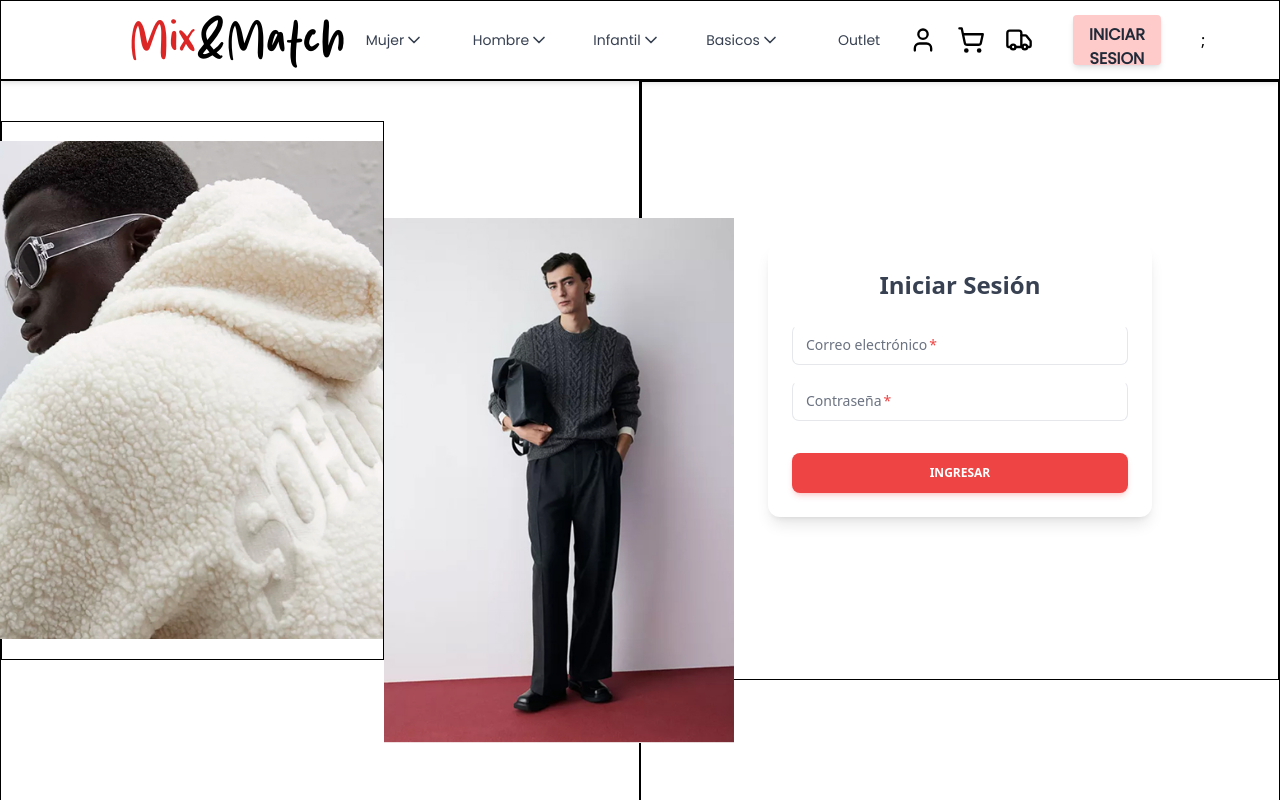
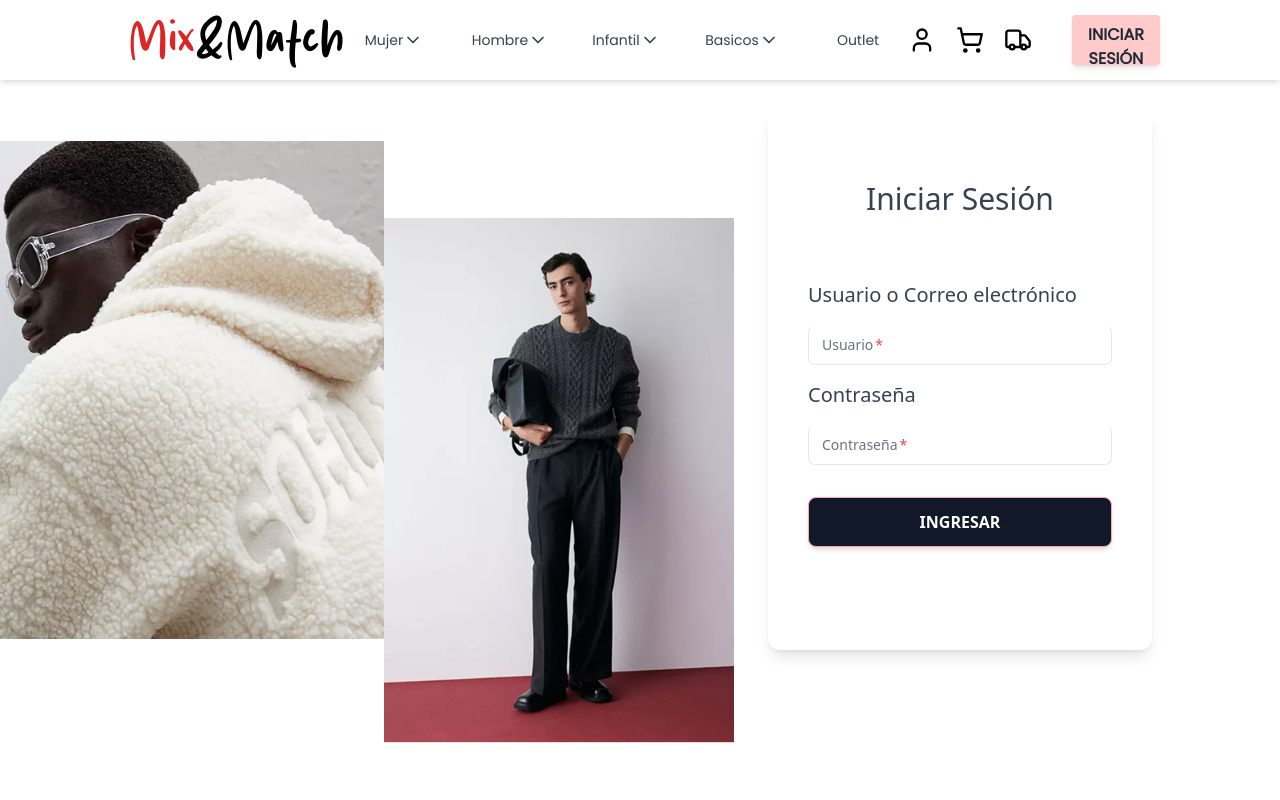
Before and after one commit to theakerler/Ecommerce, a React (Vite) app in the folder client/: page /login in a window 1280 px wide. Built offline with nearby package versions, Linux system fonts and the light colour scheme.

Commit message:
feat(auth): add login page with authentication API and Google OAuth integration

```diff
--- a/client/package.json
+++ b/client/package.json
@@ -11,10 +11,13 @@
   },
   "dependencies": {
     "@material-tailwind/react": "^3.0.0-beta.24",
+    "@react-oauth/google": "^0.12.2",
+    "axios": "^1.9.0",
     "lucide-react": "^0.510.0",
     "motion": "^12.11.0",
     "react": "^19.0.0",
-    "react-dom": "^19.0.0"
+    "react-dom": "^19.0.0",
+    "react-router-dom": "^7.6.0"
   },
   "devDependencies": {
     "@eslint/js": "^9.22.0",
--- a/client/src/App.jsx
+++ b/client/src/App.jsx
@@ -2,11 +2,19 @@
 import './index.css'; // o './tailwind.css'
 import './assets/fonts/fonts.css';
 import Login from './pages/login';
+import Index from './pages/index/index';
+import { BrowserRouter as Router, Routes, Route } from "react-router-dom";
+
 function App() {
 
   return (
     <>
-        <Login />
+      <Router>
+        <Routes>
+          <Route path="/" element={<Index />} />
+          <Route path="/login" element={<Login />} />
+        </Routes>
+      </Router>
     </>
   )
 }
--- /dev/null
+++ b/client/src/AuthProvider.jsx
@@ -0,0 +1,35 @@
+import { createContext, useContext, useState, useEffect } from "react";
+
+const AuthContext = createContext();
+
+export function AuthProvider({ children }) {
+  const [user, setUser] = useState(null);
+
+  useEffect(() => {
+    const accessToken = localStorage.getItem("accessToken");
+    if (accessToken) {
+      // Aquí puedes hacer la petición para obtener el usuario
+      // Por simplicidad, solo lo simulamos:
+      setUser({ name: "Usuario" });
+    } else {
+      setUser(null);
+    }
+  }, []);
+
+  const login = (userData) => setUser(userData);
+  const logout = () => {
+    localStorage.removeItem("accessToken");
+    localStorage.removeItem("refreshToken");
+    setUser(null);
+  };
+
+  return (
+    <AuthContext.Provider value={{ user, login, logout }}>
+      {children}
+    </AuthContext.Provider>
+  );
+}
+
+export function useAuth() {
+  return useContext(AuthContext);
+}
--- a/client/src/components/navbar/NavBar.jsx
+++ b/client/src/components/navbar/NavBar.jsx
@@ -1,12 +1,35 @@
-import React from 'react';
+import React, { useEffect, useState } from 'react';
+
 import { ShoppingCart, Truck, User, ChevronDown  } from 'lucide-react';
 import FlyoutLink from './FlyoutLink';
 import { Button } from "@material-tailwind/react";
 
+import axios from "axios";
 
 const Navbar = () => {
+  const [user, setUser] = useState(null);
+
+  // Verifica si hay token y obtiene el usuario autenticado
+  useEffect(() => {
+    const accessToken = localStorage.getItem('accessToken');
+    if (accessToken) {
+      axios.get('http://localhost:8080/usuario', {
+        headers: { Authorization: `Bearer ${accessToken}` }
+      })
+      .then(res => setUser(res.data))
+      .catch(() => setUser(null));
+    } else {
+      setUser(null);
+    }
+  }, []);
+
+  const handleLogout = () => {
+    localStorage.removeItem('accessToken');
+    localStorage.removeItem('refreshToken');
+    setUser(null);
+  };
   return (
-    <nav className="flex items-center justify-between px-[10%] shadow-md bg-white  h-[80px]  border border-black">
+    <nav className="flex items-center justify-between px-[10%] shadow-md bg-white  h-[80px]  ">
       {/* Logo */}
       <div className="font-KiwiFruit text-6xl  flex ">
         <p className="text-red-600">Mix</p>
@@ -52,7 +75,24 @@ const Navbar = () => {
             <Truck className="w-7 h-7 cursor-pointer " />
           </a>
         </div>
-        <Button as="a" href="#" variant="ghost" className='bg-red-200 hover:bg-red-300 text-[16px] text-gray-800 font-Poppins px-4 py-2 rounded h-[50px]' >Iniciar Sesion</Button>;
+        {user ? (
+          <Button
+            variant="ghost"
+            className='bg-red-200 hover:bg-red-300 text-[16px] text-gray-800 font-Poppins px-4 py-2 rounded h-[50px]'
+            onClick={handleLogout}
+          >
+            Cerrar Sesión
+          </Button>
+        ) : (
+          <Button
+            as="a"
+            href="/login"
+            variant="ghost"
+            className='bg-red-200 hover:bg-red-300 text-[16px] text-gray-800 font-Poppins px-4 py-2 rounded h-[50px]'
+          >
+            Iniciar Sesión
+          </Button>
+        )}
       </div>
     </nav>
   );
--- /dev/null
+++ b/client/src/pages/index/index.jsx
@@ -0,0 +1,15 @@
+
+import Navbar from "../../components/Navbar/NavBar";
+
+export default function Index() {
+
+
+  return (
+    <>
+    <div className="  ">
+      <Navbar className=""/>
+
+    </div>
+    </>
+  );
+}
--- a/client/src/pages/login.jsx
+++ b/client/src/pages/login.jsx
@@ -3,63 +3,146 @@ import Navbar from "../components/Navbar/NavBar";
 import { Typography, Input, Button, Card } from "@material-tailwind/react";
 import imagen1 from "../assets/images/login/imagen1.webp";
 import imagen2 from "../assets/images/login/imagen2.webp";
+import { GoogleOAuthProvider, GoogleLogin } from "@react-oauth/google";
+import axios from "axios";
+import { useNavigate } from "react-router-dom"; // Importa useNavigate
 
+const clientId = "310346106693-bi49g8bprbv0kpqt09n228l45mu8c3ag.apps.googleusercontent.com";
 
 export default function Login() {
-  const [form, setForm] = useState({ email: "", password: "" });
+  const [password, setPassword] = useState("");
+  const [username, setUsername] = useState("");
+  const [error, setError] = useState(null);
+  const [loading, setLoading] = useState(false);
+  const navigate = useNavigate(); // Inicializa useNavigate
 
-  const handleChange = (e) => {
-    setForm({ ...form, [e.target.name]: e.target.value });
+  const handleLogin = async (e) => {
+    e.preventDefault();
+    setError(null);
+    setLoading(true);
+    try {
+      const res = await axios.post(
+        "http://localhost:8080/token",
+        new URLSearchParams({
+          grantType: "password", // esperado por el backend
+          username,
+          password,
+          withRefreshToken: "true", // el backend lo espera como string
+        }),
+        {
+          headers: {
+            "Content-Type": "application/x-www-form-urlencoded",
+          },
+        }
+      );
+
+      const { accessToken, refreshToken } = res.data;
+      localStorage.setItem("accessToken", accessToken);
+      localStorage.setItem("refreshToken", refreshToken);
+      console.log(accessToken);
+
+      navigate("/"); // Redirige a la ruta principal
+    } catch (err) {
+      setError("Credenciales incorrectas");
+      console.error("Error en el login:", err.response ? err.response.data : err.message);
+    } finally {
+      setLoading(false);
+    }
   };
 
-  const handleSubmit = (e) => {
-    e.preventDefault();
-    // Aquí puedes manejar la lógica de login
-    alert("Login enviado");
+  const handleGoogleSuccess = async (response) => {
+    setLoading(true);
+    setError(null);
+    try {
+      const res = await axios.post("http://localhost:8080/google-login", {
+        credential: response.credential,
+        clientId: clientId,
+      });
+    //    const { accessToken, email, name, username, roles } = res.data;
+    localStorage.setItem("accessToken", accessToken);
+    // localStorage.setItem("user", JSON.stringify({ email, name, username, roles }));
+      navigate("/"); // Redirige a la ruta principal
+    } catch (error) {
+      const errorMessage = error.response?.data?.error || "Error al autenticar con el backend";
+      setError(errorMessage);
+    } finally {
+      setLoading(false);
+    }
+  };
+
+  const handleGoogleError = () => {
+    setError("Error en la autenticación de Google");
   };
 
   return (
     <>
       <div className="h-screen w-screen overflow-hidden ">
-      <Navbar className="border border-black"/>
+        <Navbar className="" />
         <div className="flex h-full items-center justify-center ">
-        <div className="w-1/2 h-full border border-black relative flex justify-center items-start py-10">
-            <div className="w-3/4 h-3/4 flex justify-end items-center border border-black">
-                <img src={imagen1} alt="Imagen1" className="w-[400px]  absolute  "/>
+          <div className="w-1/2 h-full  relative flex justify-center items-start py-10">
+            <div className="w-3/4 h-3/4 flex justify-end items-center ">
+              <img src={imagen1} alt="Imagen1" className="w-[400px]  absolute  " />
             </div>
             <div className="w-1/2 h-full flex justify-start items-center">
-                <img src={imagen2} alt="Imagen2" className="w-[350px] absolute  "/>
+              <img src={imagen2} alt="Imagen2" className="w-[350px] absolute  " />
             </div>
           </div>
 
-        <div className="w-1/2 h-full border border-black flex justify-center items-start">
-            <div className=" flex justify-center items-center h-3/4 border border-black w-full">
-                <Card className="w-full max-w-sm p-6 shadow-lg">
-                <Typography variant="h4" color="blue-gray" className="mb-6 text-center">
+          <div className="w-1/2 h-full  flex justify-center items-start">
+            <div className=" flex justify-center items-center flex-col gap-y-2 h-3/4  w-full">
+              <Card className="w-[60%] h-[90%]  p-10 shadow-lg  flex flex-col justify-center items-center">
+                <div className="w-full flex flex-col gap-y-[10%]">
+                  <Typography color="blue-gray" className="mb-6 text-center text-3xl font-sans">
                     Iniciar Sesión
                   </Typography>
-                <form onSubmit={handleSubmit} className="flex flex-col gap-4">
+                  <form onSubmit={handleLogin} className="flex flex-col gap-4">
+                    <label htmlFor="username" className="text-xl font-medium">
+                      Usuario o Correo electrónico
+                    </label>
                     <Input
-                    label="Correo electrónico"
-                    name="email"
-                    type="email"
-                    value={form.email}
-                    onChange={handleChange}
+                      id="username"
+                      label="Usuario"
+                      name="username"
+                      type="text"
+                      value={username}
+                      className="border hover:border-red-600 hover:shadow-sm hover:outline-red-200 h-[50px] focus:outline-red-200 focus:border-red-500 text-[17px]"
+                      onChange={e => setUsername(e.target.value)}
                       required
                     />
+                    <label htmlFor="password" className="text-xl font-medium">
+                      Contraseña
+                    </label>
                     <Input
+                      id="password"
                       label="Contraseña"
                       name="password"
                       type="password"
-                    value={form.password}
-                    onChange={handleChange}
+                      value={password}
+                      className="border hover:border-red-600 hover:shadow-sm hover:outline-red-200 h-[50px] focus:outline-red-200 focus:border-red-500 text-[17px]"
+                      onChange={e => setPassword(e.target.value)}
                       required
                     />
-                    <Button type="submit" color="red" className="mt-4">
-                    Ingresar
+                    <Button
+                      type="submit"
+                      variant="outline"
+                      className="mt-4 hover:bg-red-200 border border-red-300 hover:text-black text-md"
+                      disabled={loading}
+                    >
+                      {loading ? "Cargando..." : "Ingresar"}
                     </Button>
                   </form>
+                  <div className="my-4 ">
+                    <GoogleOAuthProvider clientId={clientId}>
+                      <GoogleLogin
+                        onSuccess={handleGoogleSuccess}
+                        onError={handleGoogleError}
+                        text="continue_with"
+                      />
+                    </GoogleOAuthProvider>
+                  </div>
+                </div>
               </Card>
+              {error && <p className="text-red-500 text-center">{error}</p>}
             </div>
           </div>
         </div>
```
Also changed, not shown: 2 other files (tests, documents, lock files or other folders). Lines whose indentation alone changed are shown as unchanged.
